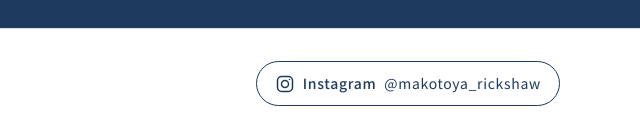
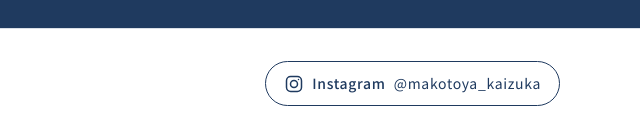
Before and after one commit to makotonagira0374-spec/tonagira0374-spec-makotoya-site, a plain HTML site: page index.html in a window 1280 px wide. Shown: the part 9503-9638 px from the top of the page, 640-1280 px from the left. Drawn offline with Linux system fonts and the light colour scheme.

Commit message:
Point the top page Instagram link to @makotoya_kaizuka
Co-Authored-By: Claude Opus 5.5 <noreply@anthropic.com>

```diff
--- a/index.html
+++ b/index.html
@@ -593,10 +593,10 @@
     <div class="container footer-inner">
       <p><small>&copy; 誠屋</small></p>
       <!-- Instagram：枠線のボタンにして、アイコンとアカウント名を添える -->
-      <a class="footer-insta" href="https://www.instagram.com/makotoya_rickshaw/" target="_blank" rel="noopener" aria-label="Instagram（@makotoya_rickshaw、新しいタブで開く）">
+      <a class="footer-insta" href="https://www.instagram.com/makotoya_kaizuka/" target="_blank" rel="noopener" aria-label="Instagram（@makotoya_kaizuka、新しいタブで開く）">
         <svg class="footer-insta-icon" aria-hidden="true" width="20" height="20" viewBox="0 0 24 24" fill="none" stroke="currentColor" stroke-width="1.8" stroke-linecap="round" stroke-linejoin="round"><rect x="3" y="3" width="18" height="18" rx="5"/><circle cx="12" cy="12" r="4.2"/><circle cx="17.4" cy="6.6" r=".9" fill="currentColor" stroke="none"/></svg>
         <span class="footer-insta-label">Instagram</span>
-        <span class="footer-insta-id">@makotoya_rickshaw</span>
+        <span class="footer-insta-id">@makotoya_kaizuka</span>
       </a>
     </div>
   </footer>
```
